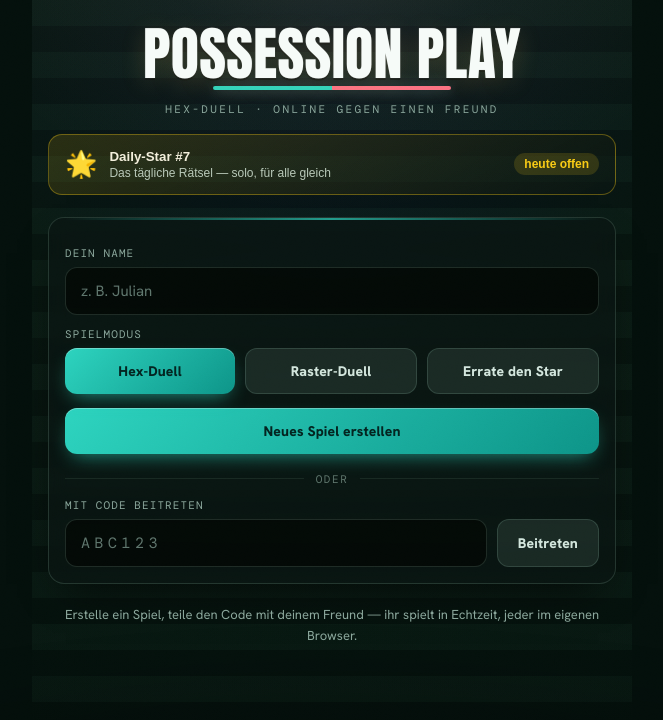
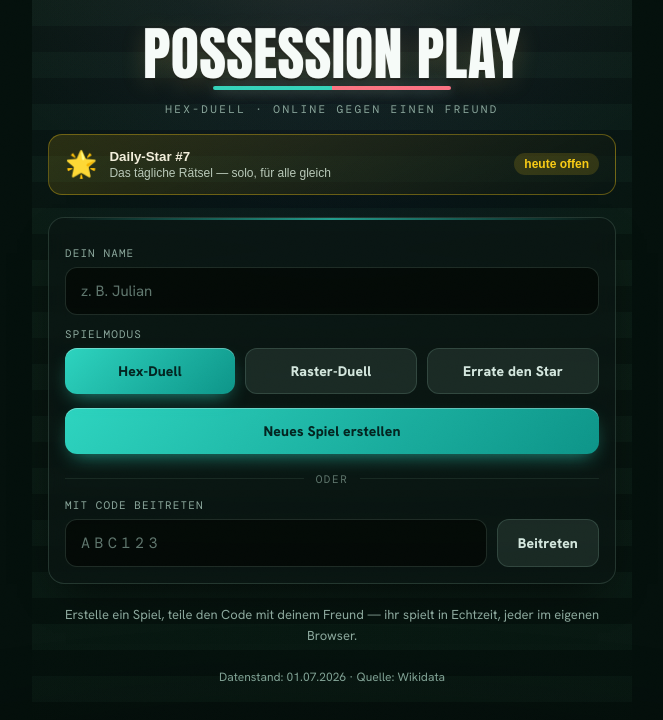
Before and after one commit to Jul-27/Possesion-Play, a React (Vite) app: page / in a window 1280 px wide. Shown: the top 720 px of the page, without its empty margins (308-971 px from the left). Built offline with nearby package versions, Linux system fonts and the light colour scheme; no server answers.

Commit message:
feat: Datenstand-Anzeige in Lobby und Regel-Modals

```diff
--- a/src/Daily.jsx
+++ b/src/Daily.jsx
@@ -10,6 +10,7 @@ import {
 import { loadPlayers } from "./playersStore.js";
 import { play, isMuted, toggleMute } from "./sound.js";
 import Confetti from "./Confetti.jsx";
+import { DATA_ASOF } from "./dataInfo.js";
 
 const sigOf = (dim, val) =>
   dim === "born" ? `born:${val.cmp}:${val.year}` :
@@ -307,6 +308,7 @@ export default function Daily({ onLeave }) {
             <p className="ruleP">Jeden Tag ein <b>geheimer Star</b> — für alle Spieler weltweit derselbe.</p>
             <p className="ruleP">Du hast <b>{DAILY_MAX_Q} Attributfragen</b> (Nation, Verein, Liga, Position, Titel, Geburtsjahr) und <b>{DAILY_MAX_G} Tipps</b>.</p>
             <p className="ruleP">Errätst du ihn, wächst deine <b>Serie</b> — teile dein Ergebnis!</p>
+            <p className="dataStamp">Datenstand: {DATA_ASOF.split("-").reverse().join(".")} · Quelle: Wikidata</p>
             <div className="closeline"><button className="btn primary" style={{ flex: 1, padding: "11px" }} onClick={() => setShowRules(false)}>Los geht's</button></div>
           </div>
         </div>
--- a/src/Game.jsx
+++ b/src/Game.jsx
@@ -8,6 +8,7 @@ import {
 import { loadPlayers } from "./playersStore.js";
 import { play, isMuted, toggleMute } from "./sound.js";
 import Confetti from "./Confetti.jsx";
+import { DATA_ASOF } from "./dataInfo.js";
 
 export default function Game({ code, clientId, onLeave }) {
   const [row, setRow] = useState(null);
@@ -347,6 +348,7 @@ export default function Game({ code, clientId, onLeave }) {
             <p className="ruleP">Passt euer Spieler <b>auch zu angrenzenden Feldern</b>, erobert ihr diese mit — und nehmt sie dem Gegner ab, wenn sie ihm gehören.</p>
             <p className="ruleP">Ab <b>2 Buchstaben des Nachnamens</b> erscheinen Treffer aus der Datenbank. Wähle einen Spieler aus der Liste.</p>
             <p className="ruleP">Sind alle 31 Felder vergeben, gewinnt, wer mehr besitzt.</p>
+            <p className="dataStamp">Datenstand: {DATA_ASOF.split("-").reverse().join(".")} · Quelle: Wikidata — ganz frische Transfers können noch fehlen.</p>
             <div className="closeline"><button className="btn primary" style={{ flex: 1, padding: "11px" }} onClick={() => setShowRules(false)}>Los geht's</button></div>
           </div>
         </div>
--- a/src/Grid.jsx
+++ b/src/Grid.jsx
@@ -8,6 +8,7 @@ import {
 import { loadPlayers } from "./playersStore.js";
 import { play, isMuted, toggleMute } from "./sound.js";
 import Confetti from "./Confetti.jsx";
+import { DATA_ASOF } from "./dataInfo.js";
 
 export default function Grid({ code, clientId, onLeave }) {
   const [row, setRow] = useState(null);
@@ -319,6 +320,7 @@ export default function Grid({ code, clientId, onLeave }) {
             <p className="ruleP">Passt der Spieler, gehört euch die Zelle. Passt er nicht, <b>verfällt der Zug</b>.</p>
             <p className="ruleP">Jeder Spieler darf pro Raster nur <b>einmal</b> verwendet werden.</p>
             <p className="ruleP">Wer zuerst <b>drei in einer Reihe</b> hat, gewinnt — sonst der mit mehr Zellen. Läuft die Zeit ab, verliert man.</p>
+            <p className="dataStamp">Datenstand: {DATA_ASOF.split("-").reverse().join(".")} · Quelle: Wikidata</p>
             <div className="closeline"><button className="btn primary" style={{ flex: 1, padding: "11px" }} onClick={() => setShowRules(false)}>Los geht's</button></div>
           </div>
         </div>
--- a/src/Guess.jsx
+++ b/src/Guess.jsx
@@ -8,6 +8,7 @@ import {
 import { loadPlayers } from "./playersStore.js";
 import { play, isMuted, toggleMute } from "./sound.js";
 import Confetti from "./Confetti.jsx";
+import { DATA_ASOF } from "./dataInfo.js";
 
 const sigOf = (dim, val) =>
   dim === "born" ? `born:${val.cmp}:${val.year}` :
@@ -392,6 +393,7 @@ export default function Guess({ code, clientId, onLeave }) {
             <p className="ruleP">Abwechselnd stellt ihr eine <b>Attributfrage</b> (Nation, Verein, Liga, Position, Titel, Geburtsjahr) — die App antwortet mit <b>Ja/Nein</b>. Alle Antworten sieht jeder.</p>
             <p className="ruleP">Statt einer Frage darfst du jederzeit <b>tippen</b>. Richtig = du gewinnst. Falsch = <b>−30 s</b> und der Gegner ist dran.</p>
             <p className="ruleP">Läuft deine Zeit ab, verlierst du.</p>
+            <p className="dataStamp">Datenstand: {DATA_ASOF.split("-").reverse().join(".")} · Quelle: Wikidata</p>
             <div className="closeline"><button className="btn primary" style={{ flex: 1, padding: "11px" }} onClick={() => setShowRules(false)}>Los geht's</button></div>
           </div>
         </div>
--- a/src/Lobby.jsx
+++ b/src/Lobby.jsx
@@ -3,6 +3,7 @@ import { supabase, getClientId, getSavedName, saveName } from "./supabaseClient.
 import { buildBoardSerial, buildGridSerial, buildGuessSerial, genCode, START_SECONDS } from "./gameData.js";
 import { loadPlayers } from "./playersStore.js";
 import { dailyDateStr, dailyNumber } from "./dailyLogic.js";
+import { DATA_ASOF } from "./dataInfo.js";
 
 export default function Lobby({ onEnter, onDaily }) {
   const [name, setName] = useState(getSavedName());
@@ -116,6 +117,7 @@ export default function Lobby({ onEnter, onDaily }) {
       </div>
 
       <p className="lobHint">Erstelle ein Spiel, teile den Code mit deinem Freund — ihr spielt in Echtzeit, jeder im eigenen Browser.</p>
+      <p className="dataStamp">Datenstand: {DATA_ASOF.split("-").reverse().join(".")} · Quelle: Wikidata</p>
     </div>
   );
 }
--- a/src/styles.css
+++ b/src/styles.css
@@ -339,3 +339,4 @@ body::after {
 @keyframes cellPop { 0% { transform: scale(.85); } 60% { transform: scale(1.06); } 100% { transform: scale(1); } }
 .gcell.owned { animation: cellPop .25s ease; }
 .btn:active:not(:disabled), .chip:active:not(:disabled), .cbItem:active:not(:disabled), .iconbtn:active { transform: scale(.96); }
+.dataStamp { color: #7fa093; font-size: 12px; text-align: center; margin-top: 10px; }
```
